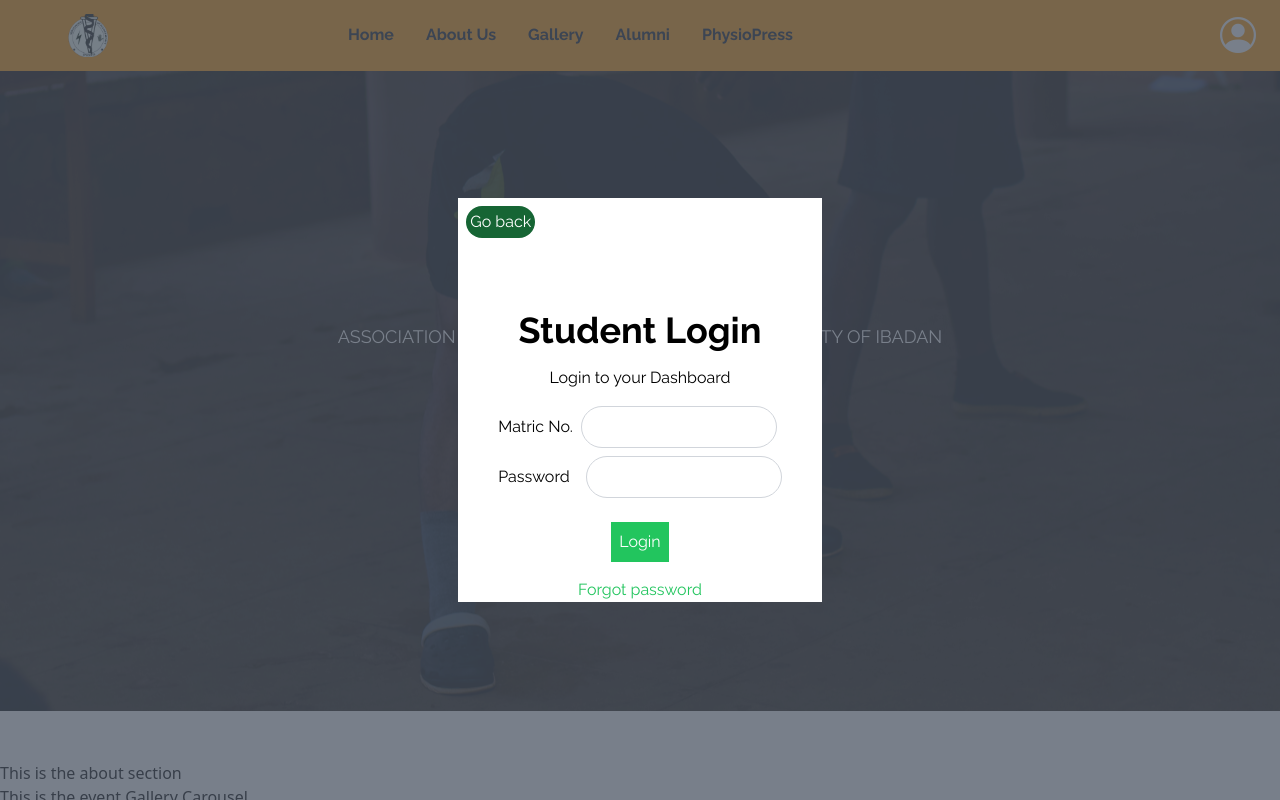
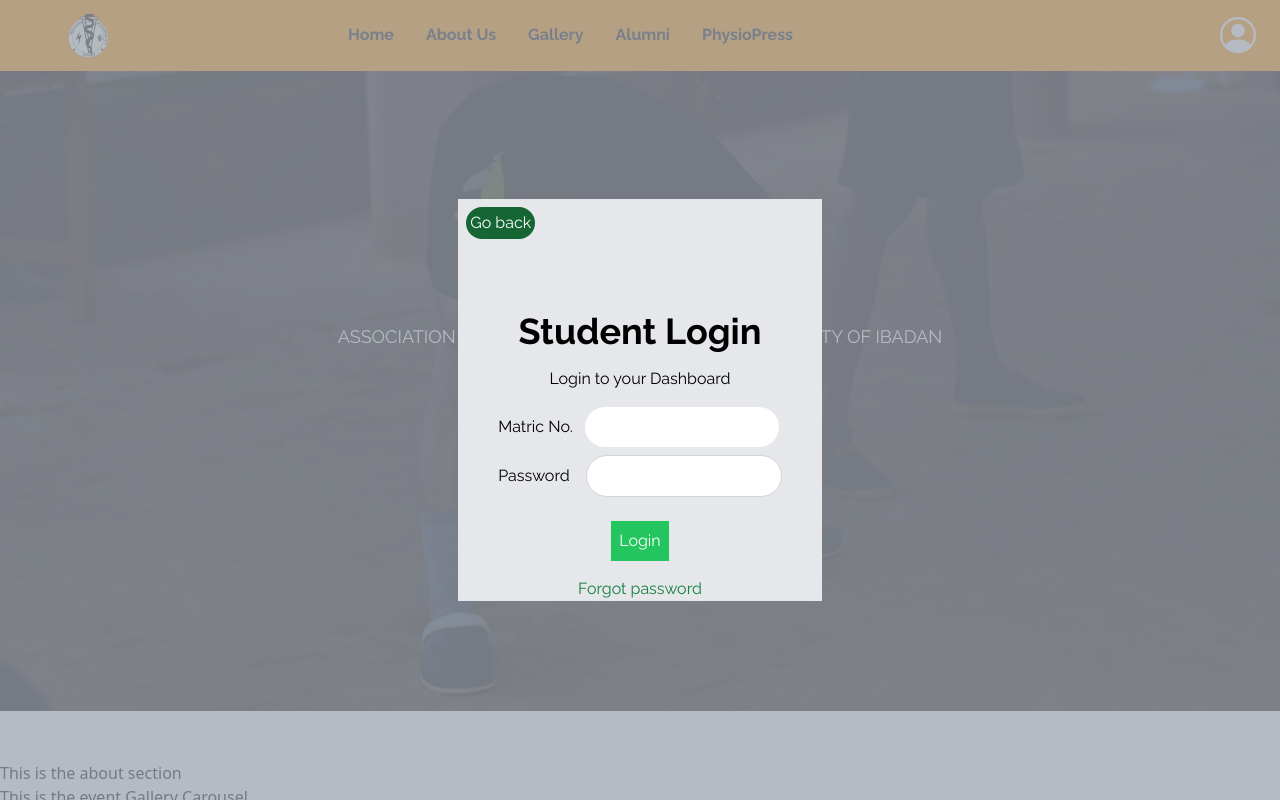
Before and after one commit to devPhysios/aps-website-frontend, a Vue app: page / in a window 1280 px wide. Both pictures are taken after a click on the button 1238 px from the left and 35 px from the top of the page. Shown: the top 800 px of the page. Built offline with nearby package versions, Linux system fonts and the light colour scheme.

Commit message:
Modified the Login modal (transition & background fade)

```diff
--- a/src/components/Navigation.vue
+++ b/src/components/Navigation.vue
@@ -29,11 +29,12 @@
         </span></button>
     </ul>
   </nav>
-  <div class="fixed inset-0 overflow-x-hidden overflow-y-auto flex justify-center items-center z-50" v-if="toggleModal"
+  <transition name="modal" mode="out-in">
+    <div class="fixed overflow-x-hidden overflow-y-auto inset-0 flex justify-center items-center z-50" v-if="toggleModal"
       @click.self="toggleModal = false" @keydown.escape="toggleModal = false">
-
+      <div class="relative mx-auto w-auto max-w-2xl" key="modal">
         <div class="relative mx-auto w-auto max-w-2xl">
-      <div class="bg-white w-full">
+          <div class="bg-gray-200 w-full">
             <button class="rounded-full bg-green-800 text-white m-2 p-1" @click="toggleModal = false">Go back</button>
             <div class="px-10">
               <div class="flex flex-col items-center mt-16">
@@ -44,7 +45,7 @@
                   <div class="mb-2">
                     <label for="matricNo" class="mr-2">Matric No.</label>
                     <input type="text" id="matricNo"
-                  class="p-2 rounded-full border border-gray-300 hover:border-2 hover:border-orange-500" />
+                      class="p-2 ml-1 rounded-full border-solid border-gray-700 hover:border-2 hover:border-orange-500" />
                   </div>
 
                   <div class="mb-2">
@@ -54,21 +55,28 @@
                   </div>
                 </div>
 
-            <button class="bg-green-500 text-white p-2 mb-4 hover:bg-orange-500">Login</button>
+                <button class="bg-green-500 text-white p-2 mb-4 hover:bg-green-700">Login</button>
 
-            <p class="text-green-500 cursor-pointer hover:text-orange-500">Forgot password</p>
+                <p class="text-green-700 cursor-pointer hover:text-orange-500">Forgot password</p>
               </div>
             </div>
           </div>
         </div>
       </div>
-  <div v-if="toggleModal" class="absolute z-40 inset-0 opacity-75 bg-gray-600">
+
+    </div>
+  </transition>
+  <div v-if="toggleModal" class="absolute z-40 inset-0 opacity-75 bg-gray-400" style="height: 1500px;">
   </div>
 </template>
 
-<script setup>
+<script >
 import logo from '@/assets/images/aps-logo.png';
 import { ref } from 'vue';
+
+
+export default {
+  setup() {
     const open = ref(false)
     const toggleModal = ref(false);
     const navItems = [
@@ -80,9 +88,28 @@ const navItems = [
     function MenuOpen() {
       open.value = !open.value
     }
+    return {
+      open, navItems, logo, MenuOpen, toggleModal
+    }
+  }
+}
+
 
 </script>
 
 <style scoped>
 @import '/src/assets/index.css';
-</style>
+
+.modal-enter-active,
+.modal-leave-active {
+  transition: opacity 0.5s, transform 0.5s;
+}
+
+.modal-enter,
+.modal-leave-to
+
+/* .modal-leave-active in <2.1.8 */
+  {
+  opacity: 0;
+  transform: translateX(200px);
+}</style>
```
Lines whose indentation alone changed are shown as unchanged.
